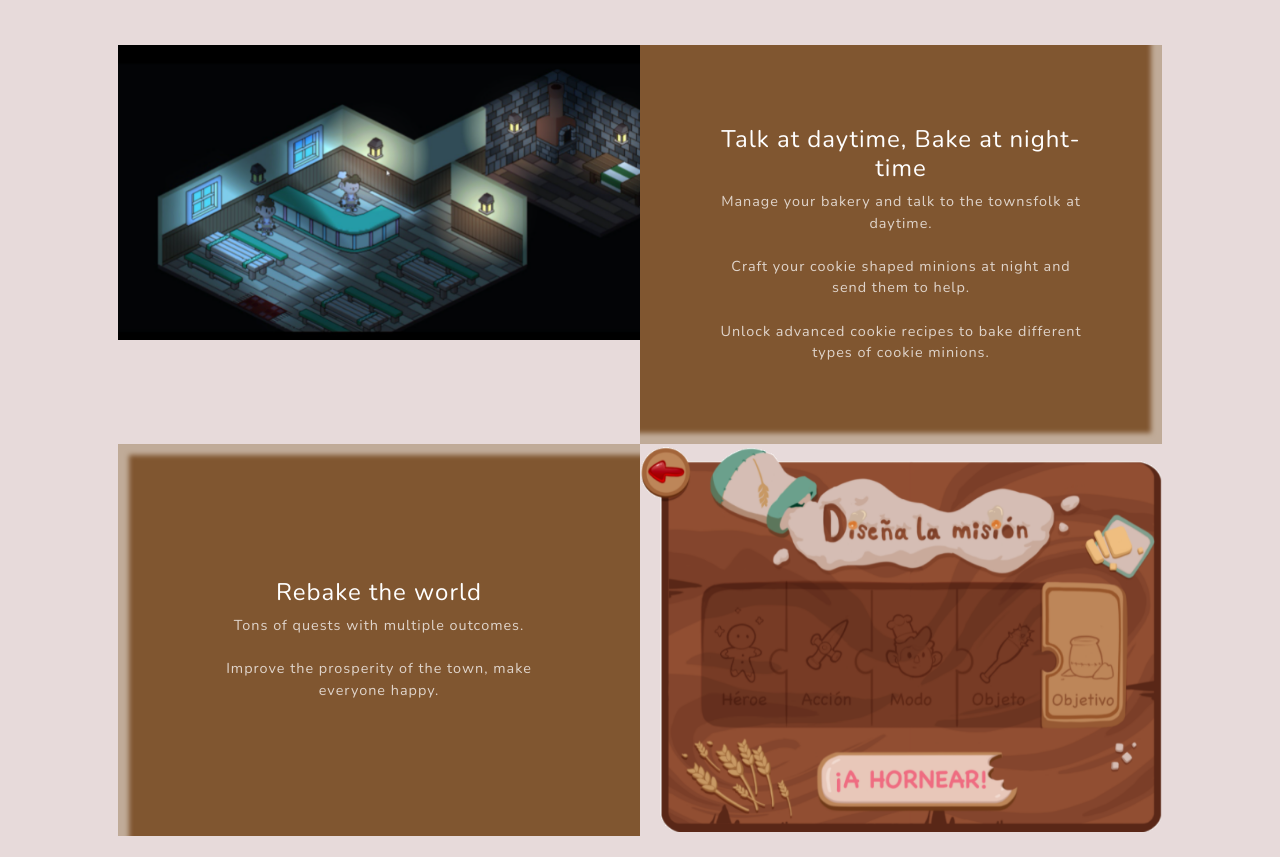
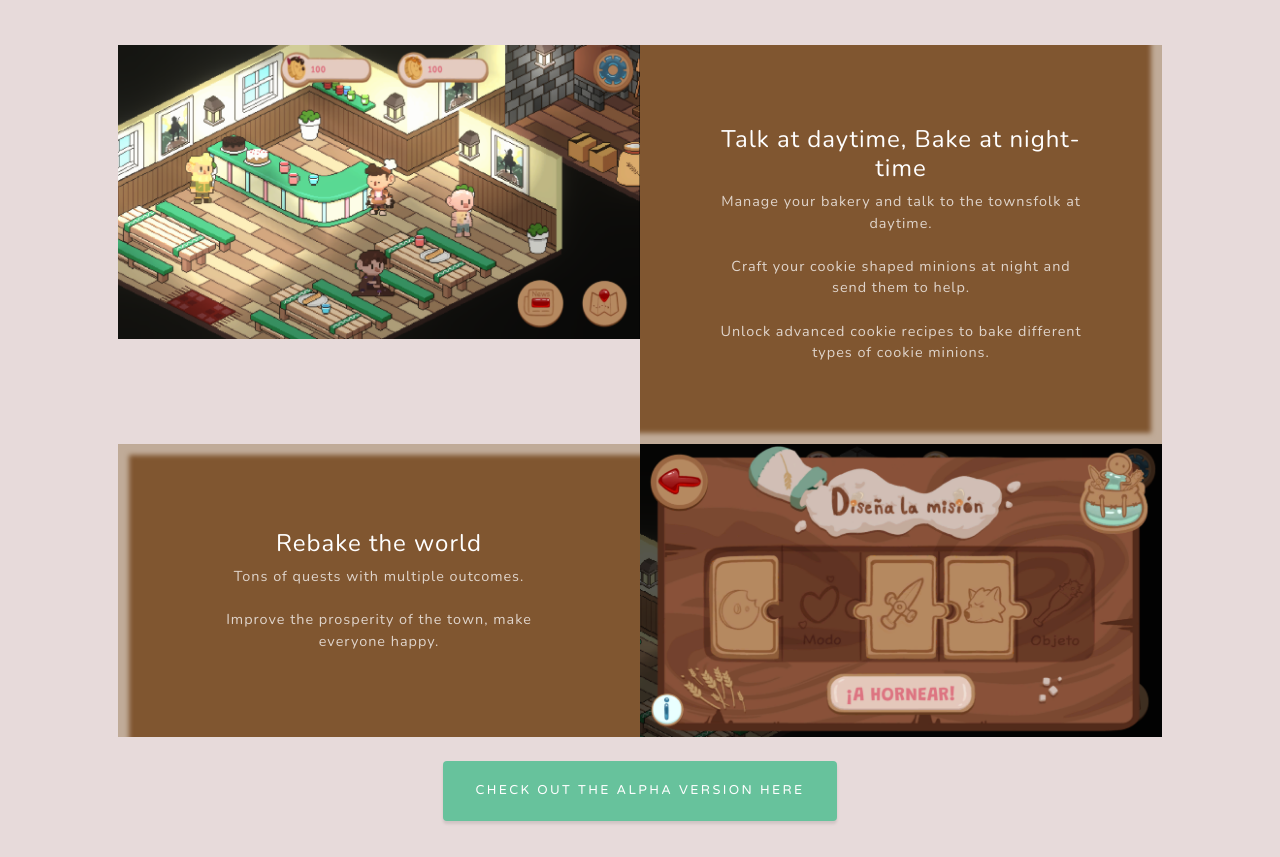
Before and after one commit to S-pain-Games/s-pain-games.github.io, a plain HTML site: page index.html in a window 1280 px wide. Shown: the part 1709-2566 px from the top of the page. Drawn offline with nearby package versions, Linux system fonts and the light colour scheme.

Commit message:
Replaced old demo images

```diff
--- a/index.html
+++ b/index.html
@@ -77,7 +77,7 @@
                 </div>
                 <!-- Project Content 1-->
                 <div class="row gx-0 mb-5 mb-lg-0 justify-content-center">
-                    <div class="col-lg-6"><img class="img-fluid" src="assets/img/Captura_iluminación.png" alt="..." /></div>
+                    <div class="col-lg-6"><img class="img-fluid" src="assets/img/captura_dia.png" alt="..." /></div>
                     <div class="col-lg-6">
                         <div class="bg-black text-center h-100 project">
                             <div class="d-flex h-100 content-box-inverse">
@@ -95,7 +95,7 @@
                 </div>
                 <!-- Project Content 2-->
                 <div class="row gx-0 justify-content-center">
-                    <div class="col-lg-6"><img class="img-fluid" src="assets/img/captura_misiones.png" alt="..." /></div>
+                    <div class="col-lg-6"><img class="img-fluid" src="assets/img/captura_quest.png" alt="..." /></div>
                     <div class="col-lg-6 order-lg-first">
                         <div class="bg-black text-center h-100 project">
                             <div class="d-flex h-100 content-box">
```
Also changed, not shown: assets/img/captura_dia.png (added), assets/img/captura_quest.png (added).
